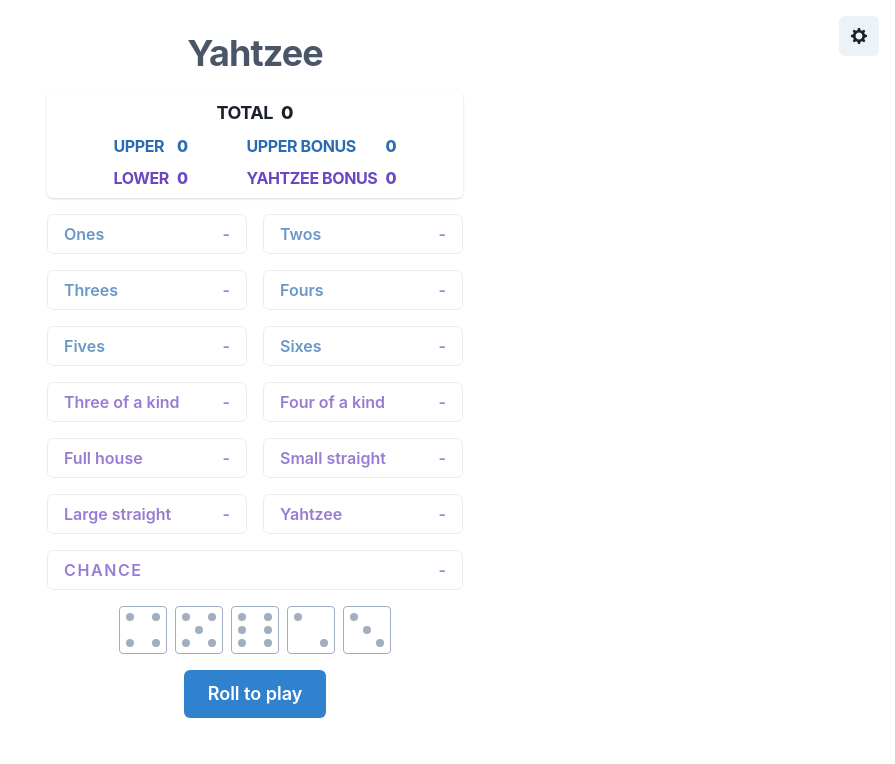
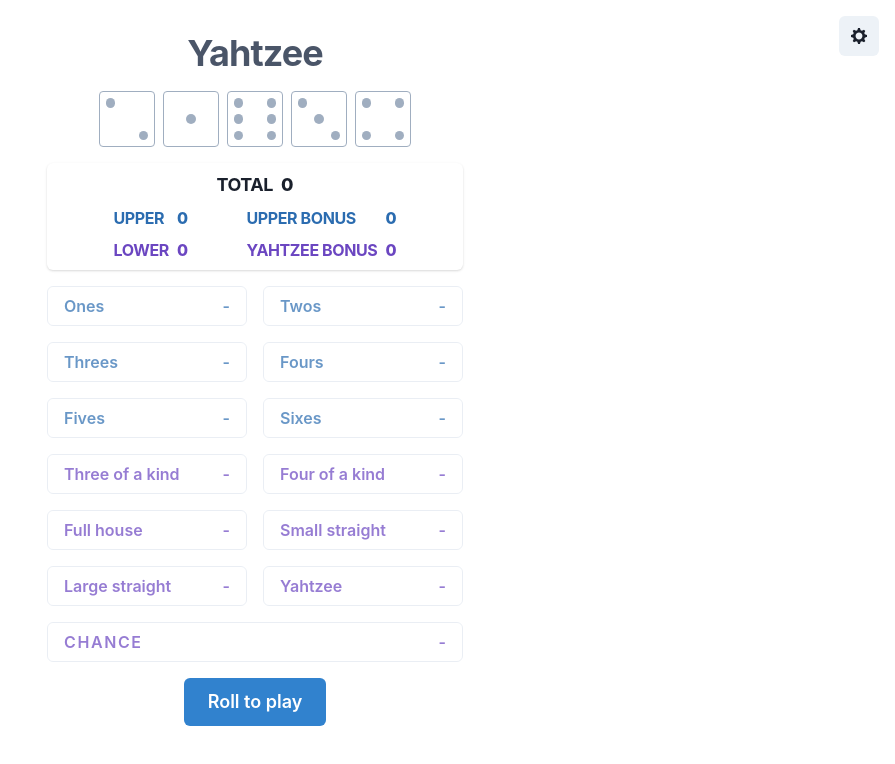
Before and after one commit to tmikeschu/yahtzee-react, a React (Create React App) app: page / in a window 1280 px wide. Shown: the top 764 px of the page, without its empty margins (385-1280 px from the left). Built offline with nearby package versions, Linux system fonts and the light colour scheme.

Commit message:
die buttons, size, responsive

```diff
--- a/src/App.tsx
+++ b/src/App.tsx
@@ -1,5 +1,5 @@
 import * as React from "react";
-import { VStack, Heading, Center, Box } from "@chakra-ui/react";
+import { VStack, Heading, Center, Box, Show, Hide } from "@chakra-ui/react";
 import { ScoreCardButtons } from "./score-card-buttons";
 import { Hand } from "./hand";
 import { ScoreSummary } from "./score-summary";
@@ -24,11 +24,17 @@
           Yahtzee
         </Heading>
 
+        <Show above="sm">
+          <Hand />
+        </Show>
+
         <ScoreSummary />
 
         <ScoreCardButtons />
 
-        <Hand />
+        <Hide above="sm">
+          <Hand />
+        </Hide>
 
         <GameButton />
       </VStack>
--- a/src/die.tsx
+++ b/src/die.tsx
@@ -1,5 +1,11 @@
 import * as React from "react";
-import { Box, Circle, Square, SquareProps, StyleProps } from "@chakra-ui/react";
+import {
+  Button,
+  Circle,
+  Square,
+  SquareProps,
+  StyleProps,
+} from "@chakra-ui/react";
 import { MotionBox } from "./motion-box";
 import { YahtzeeUtils } from "./utils";
 
@@ -42,7 +48,7 @@
     >
       <Square
         position="relative"
-        size="12"
+        size="14"
         borderWidth="1px"
         borderStyle="solid"
         borderRadius="base"
@@ -149,9 +155,9 @@
       value={{ dotColor, borderColor, isSelected, isLoading }}
     >
       {C ? (
-        <Box role="button" onClick={onClick}>
+        <Button variant="unstyled" onClick={onClick} h="auto">
           <C />
-        </Box>
+        </Button>
       ) : null}
     </DieContext.Provider>
   );
```
